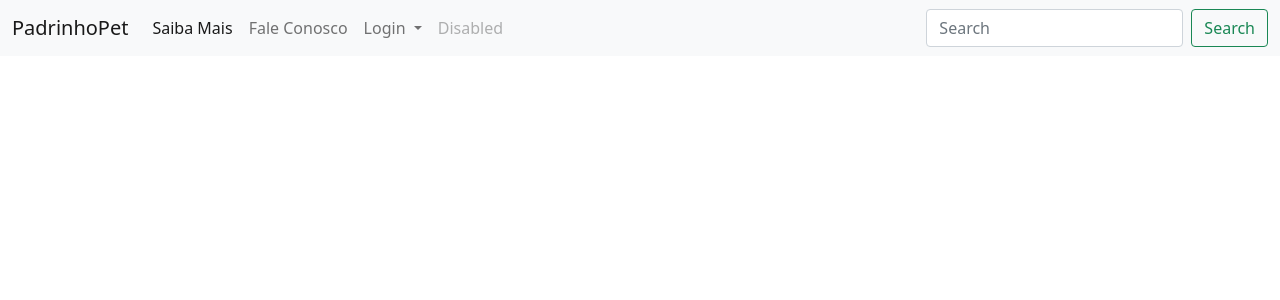
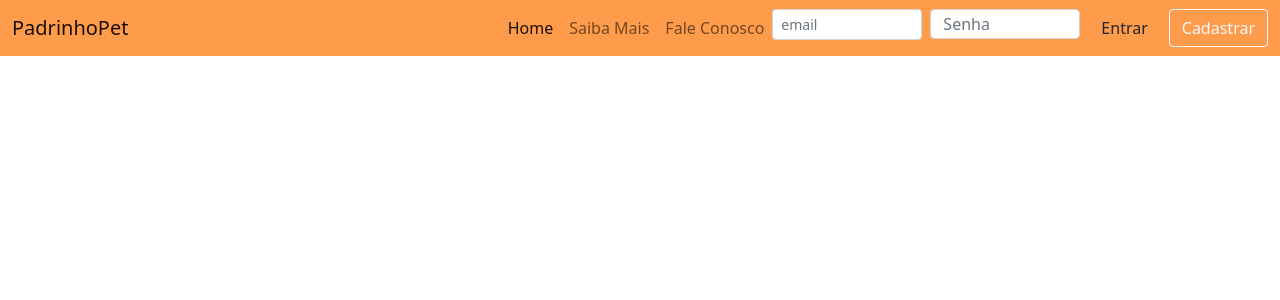
Before and after one commit to 00f27x/padrinho-pet, an Angular app: page / in a window 1280 px wide. Shown: the top 300 px of the page. Built offline with nearby package versions, Linux system fonts and the light colour scheme.

Commit message:
Adicionada estilização no navbar

```diff
--- a/src/app/components/navbar/navbar.component.css
+++ b/src/app/components/navbar/navbar.component.css
@@ -0,0 +1,8 @@
+.navbar{
+    background-color: #FF9C4C;
+}
+.nav-login-input-group > .form-control{
+    max-width: 150px;
+    height: 30px;
+    background-color: #fff;
+}
--- a/src/app/components/navbar/navbar.component.html
+++ b/src/app/components/navbar/navbar.component.html
@@ -1,40 +1,31 @@
-<nav class="navbar navbar-expand-lg navbar-light bg-light">
-    <div class="container-fluid">
+<nav class="navbar navbar-expand-lg navbar-light" id="idNavbar">
+    <div class="container-fluid d-flex justify-content-between">
         <a class="navbar-brand" href="#">PadrinhoPet</a>
         <button class="navbar-toggler" type="button" data-bs-toggle="collapse" data-bs-target="#navbarSupportedContent"
             aria-controls="navbarSupportedContent" aria-expanded="false" aria-label="Toggle navigation">
             <span class="navbar-toggler-icon"></span>
         </button>
+        <div class="nav-group">
             <div class="collapse navbar-collapse" id="navbarSupportedContent">
                 <ul class="navbar-nav me-auto mb-2 mb-lg-0">
                     <li class="nav-item">
-                    <a class="nav-link active" aria-current="page" href="#">Saiba Mais</a>
+                        <a class="nav-link active" aria-current="page" href="#">Home</a>
+                    </li>
+                    <li class="nav-item">
+                        <a class="nav-link" aria-current="page" href="#">Saiba Mais</a>
                     </li>
                     <li class="nav-item">
                         <a class="nav-link" href="#">Fale Conosco</a>
                     </li>
-                <li class="nav-item dropdown">
-                    <a class="nav-link dropdown-toggle" href="#" id="navbarDropdown" role="button"
-                        data-bs-toggle="dropdown" aria-expanded="false">
-                        Login
-                    </a>
-                    <ul class="dropdown-menu" aria-labelledby="navbarDropdown">
-                        <li><a class="dropdown-item" href="#">Action</a></li>
-                        <li><a class="dropdown-item" href="#">Another action</a></li>
-                        <li>
-                            <hr class="dropdown-divider">
-                        </li>
-                        <li><a class="dropdown-item" href="#">Cadastro</a></li>
                 </ul>
-                </li>
-                <li class="nav-item">
-                    <a class="nav-link disabled">Disabled</a>
-                </li>
-            </ul>
-            <form class="d-flex">
-                <input class="form-control me-2" type="search" placeholder="Search" aria-label="Search">
-                <button class="btn btn-outline-success" type="submit">Search</button>
+                <form class="d-flex nav-login-input-group">
+                    <input class="form-control form-control-sm me-2" type="email" placeholder="email"
+                        aria-label="Email">
+                    <input class="form-control me-2" type="password" placeholder="Senha" aria-label="Password">
+                    <button class="btn bnt-light me-2" type="submit">Entrar</button>
+                    <button class="btn btn-outline-light" type="submit">Cadastrar</button>
                 </form>
             </div>
         </div>
+    </div>
 </nav>
--- a/src/styles.css
+++ b/src/styles.css
@@ -1 +1,4 @@
 /* You can add global styles to this file, and also import other style files */
+var {
+    --primary-color: #FF9C4C;
+}
```
Also changed, not shown: src/app/app.component.html (line endings or trailing spaces). Lines whose indentation alone changed are shown as unchanged.
